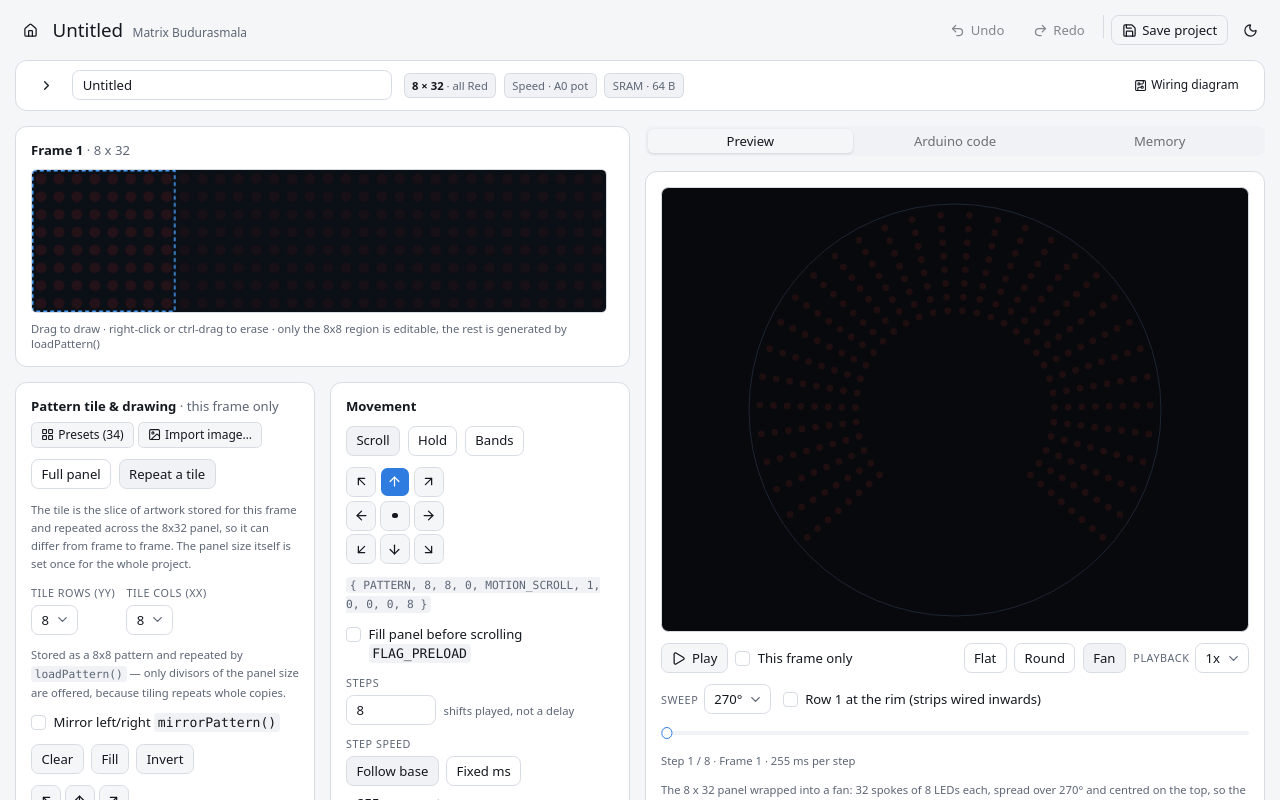
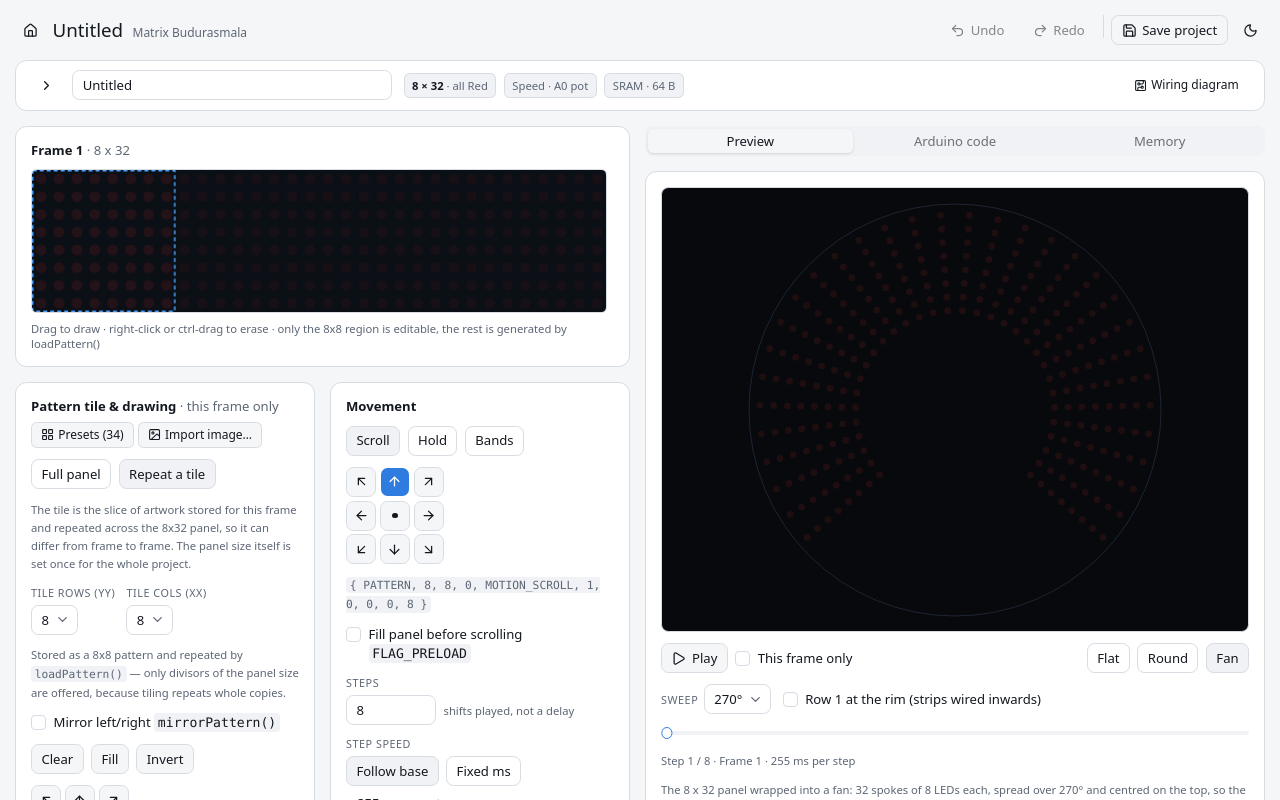
Before and after one commit to DushanPramod/led-pattern-generator, a React (Vite) app: page /matrix in a window 1280 px wide. Shown: the top 800 px of the page. Built offline with nearby package versions, Linux system fonts and the light colour scheme.

Commit message:
feat(matrix): remove playback rate from Preview and MemoryCheck components

```diff
--- a/src/project-types/matrix/MatrixWorkspace.tsx
+++ b/src/project-types/matrix/MatrixWorkspace.tsx
@@ -32,7 +32,6 @@ function Workspace() {
     shape: 'fan',
     sweep: 270,
     rimFirst: false,
-    rate: 1,
     soloFrame: false,
   })
 
--- a/src/project-types/matrix/components/MemoryCheck.tsx
+++ b/src/project-types/matrix/components/MemoryCheck.tsx
@@ -169,7 +169,7 @@ export function MemoryCheck() {
   const optimisedPatterns = options.passes.has('progmemPatternRead')
 
   return (
-    <>
+    <div className="flex flex-col gap-4">
     <section className="flex flex-col gap-3 rounded-xl border bg-card p-4">
       <div className="flex flex-wrap items-end gap-3">
         <label className="flex min-w-[88px] grow basis-[200px] flex-col gap-1">
@@ -307,6 +307,6 @@ export function MemoryCheck() {
       status={status}
       onRecheck={() => load(true)}
     />
-    </>
+    </div>
   )
 }
--- a/src/project-types/matrix/components/Preview.tsx
+++ b/src/project-types/matrix/components/Preview.tsx
@@ -20,7 +20,6 @@ export type PreviewView = {
   shape: 'flat' | 'round' | 'fan'
   sweep: number
   rimFirst: boolean
-  rate: number
   soloFrame: boolean
 }
 
@@ -39,7 +38,7 @@ export function Preview({
   const canvasRef = useRef<HTMLCanvasElement>(null)
   const [playing, setPlaying] = useState(false)
   const [rawStep, setStep] = useState(0)
-  const { shape, sweep, rimFirst, rate, soloFrame } = view
+  const { shape, sweep, rimFirst, soloFrame } = view
   const set = <K extends keyof PreviewView>(key: K, value: PreviewView[K]) =>
     onView({ ...view, [key]: value })
 
@@ -66,7 +65,7 @@ export function Preview({
         let next = current
         let budget = acc
         for (;;) {
-          const delay = Math.max(1, (steps[next % steps.length]?.delay ?? 50) / rate)
+          const delay = Math.max(1, (steps[next % steps.length]?.delay ?? 50))
           if (budget < delay) break
           budget -= delay
           next = (next + 1) % steps.length
@@ -78,7 +77,7 @@ export function Preview({
     }
     raf = requestAnimationFrame(tick)
     return () => cancelAnimationFrame(raf)
-  }, [playing, rate, steps])
+  }, [playing, steps])
 
   // Round and fan modes: the panel is bent into a disc — every column becomes a
   // spoke and every row a ring, which is how the board is physically built. A
@@ -178,10 +177,9 @@ export function Preview({
   }, [steps, step, grid, rowColors, shape])
 
   const current = steps[step]
-  // What the preview is really waiting between steps. It is the step's real
-  // hold time only at 1x playback: the playback rate is a viewing convenience
-  // here and never reaches the sketch, unlike the frame's own speed factor.
-  const shownDelay = Math.max(1, Math.round((current?.delay ?? 0) / rate))
+  // The preview always plays at the speed set under Movement, so this is the
+  // step's real hold time on the panel.
+  const shownDelay = Math.max(1, Math.round(current?.delay ?? 0))
 
   return (
     <section className="flex flex-col gap-3 rounded-xl border bg-card p-4">
@@ -212,26 +210,6 @@ export function Preview({
           <ToggleGroupItem value="round">Round</ToggleGroupItem>
           <ToggleGroupItem value="fan">Fan</ToggleGroupItem>
         </ToggleGroup>
-        <label
-          className="flex items-center gap-1.5"
-          title="How fast this preview plays. The panel is unaffected — frame speed is set under Movement."
-        >
-          <span className="whitespace-nowrap text-[0.72rem] uppercase tracking-[0.05em] text-muted-foreground">
-            Playback
-          </span>
-          <Select value={String(rate)} onValueChange={(v) => set('rate', Number(v))}>
-            <SelectTrigger>
-              <SelectValue />
-            </SelectTrigger>
-            <SelectContent>
-              <SelectItem value="0.25">0.25x</SelectItem>
-              <SelectItem value="0.5">0.5x</SelectItem>
-              <SelectItem value="1">1x</SelectItem>
-              <SelectItem value="2">2x</SelectItem>
-              <SelectItem value="4">4x</SelectItem>
-            </SelectContent>
-          </Select>
-        </label>
       </div>
 
       {shape !== 'flat' && (
@@ -280,9 +258,7 @@ export function Preview({
       <p className="m-0 text-xs leading-relaxed text-muted-foreground">
         {steps.length === 0
           ? 'Add a frame to the timeline to preview it.'
-          : `Step ${step + 1} / ${steps.length} · ${current?.frameName ?? ''} · ${shownDelay} ms per step${
-              rate !== 1 ? ` (${current?.delay ?? 0} ms on the panel)` : ''
-            }`}
+          : `Step ${step + 1} / ${steps.length} · ${current?.frameName ?? ''} · ${shownDelay} ms per step`}
       </p>
       {shape !== 'flat' && (
         <p className="m-0 text-xs leading-relaxed text-muted-foreground">
```
